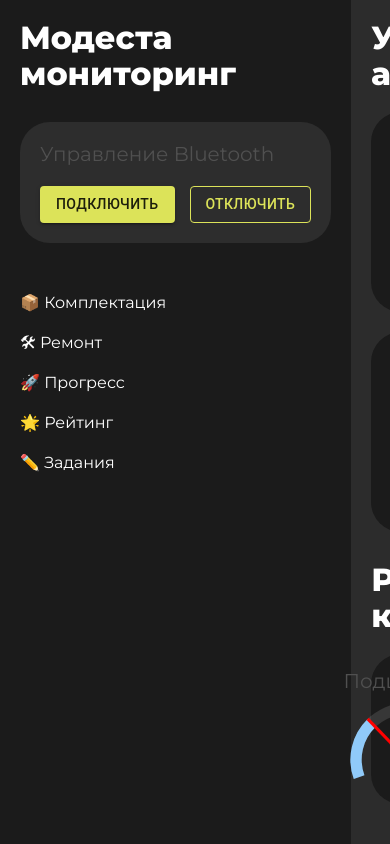
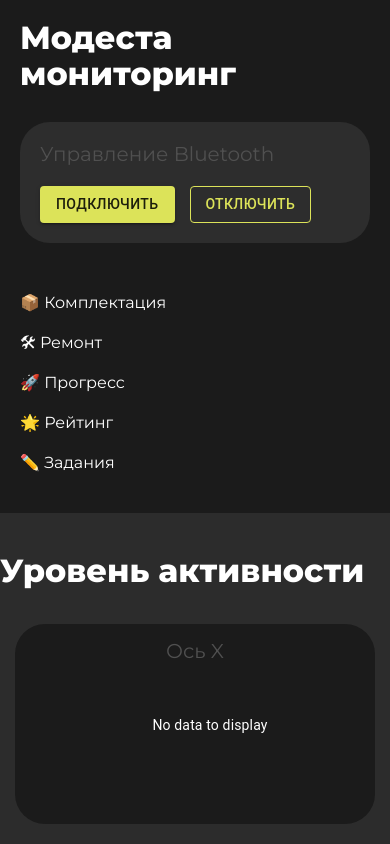
Before and after one commit to KirillBobkov/modesta-prothesis-analytics, a React (Create React App) app: page / in a window 390 px wide. Built offline with nearby package versions, Linux system fonts and the light colour scheme.

Commit message:
comments 5

```diff
--- a/src/App.tsx
+++ b/src/App.tsx
@@ -1,7 +1,4 @@
 import React from "react";
-import { Observable, Subscription, interval } from "rxjs";
-
-import { Navigation } from "./Navigation";
 import TwoColumnLayout from "./TwoColumsLayout";
 
 const App: React.FC = () => {
--- a/src/TwoColumnLayout.module.css
+++ b/src/TwoColumnLayout.module.css
@@ -198,6 +198,8 @@
   justify-content: space-between;
   align-items: flex-start;
   align-content: flex-start;
+
+
   gap: 1%;
   row-gap: 20px;
   flex-wrap: wrap;
@@ -227,3 +229,43 @@ table {
   border-collapse: separate; /* Разделяем границы ячеек */
   border-spacing: 10px; /* Отступ между ячейками */
 }
+
+
+  @media (max-width: 600px) {
+    .layout {
+      display: flex;
+      flex-direction: column;
+    }
+
+    .charts {
+      display: flex;
+      justify-content: space-between;
+      align-items: flex-start;
+      align-content: flex-start;
+      gap: 1%;
+      row-gap: 20px;
+      padding: 15px;
+      flex-wrap: wrap;
+      flex-grow: 1;
+      background-color: var(--bg-color);
+    }
+
+
+.charts_2 {
+  padding: 15px;
+}
+
+    .container_chart {
+      width: 100%;
+      height: 200px;
+    }
+
+    .container_chart_2 {
+      height: 150px;
+      width: 100%;
+    }
+
+    .container_chart_part {
+      width: 100%;
+    }
+   }
```
